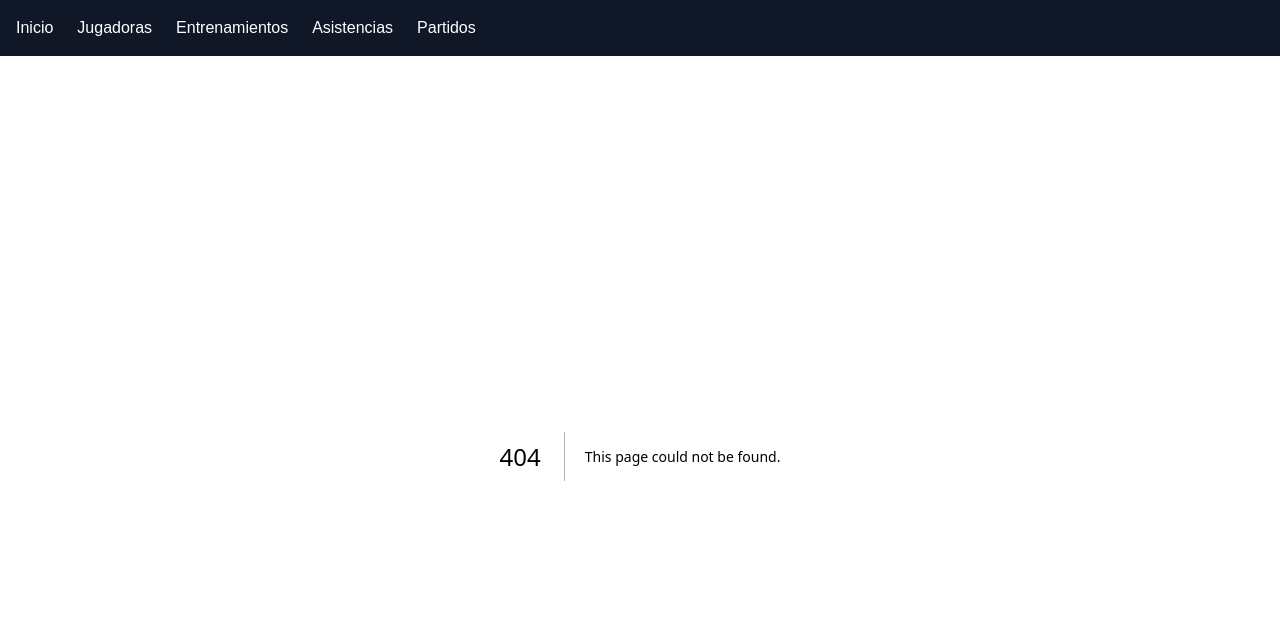
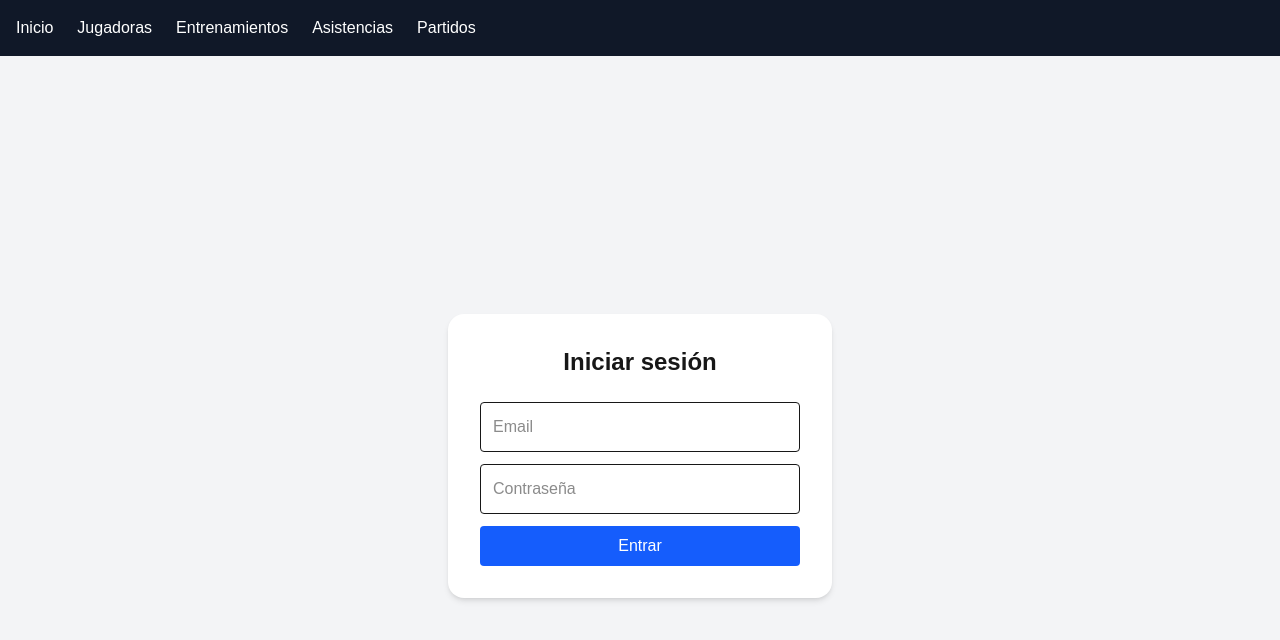
Before and after one commit to nicolasgalban13-dotcom/entrenador-app, a Next.js app: page /login in a window 1280 px wide. Before the commit this address had no page. Shown: the top 640 px of the page. Built offline with nearby package versions, Linux system fonts and the light colour scheme; no server answers.

Commit message:
Add auth guard

```diff
--- /dev/null
+++ b/app/components/AuthGuard.tsx
@@ -0,0 +1,31 @@
+"use client";
+
+import { useEffect } from "react";
+import { useRouter, usePathname } from "next/navigation";
+import { supabase } from "@/lib/supabase";
+
+export default function AuthGuard({
+  children,
+}: {
+  children: React.ReactNode;
+}) {
+  const router = useRouter();
+  const pathname = usePathname();
+
+  useEffect(() => {
+    const checkSession = async () => {
+      const {
+        data: { session },
+      } = await supabase.auth.getSession();
+
+      // Si NO hay sesión y no estás en login
+      if (!session && pathname !== "/login") {
+        router.push("/login");
+      }
+    };
+
+    checkSession();
+  }, [pathname]);
+
+  return <>{children}</>;
+}
--- a/app/layout.tsx
+++ b/app/layout.tsx
@@ -1,5 +1,6 @@
 import "./globals.css";
 import Link from "next/link";
+import AuthGuard from "./components/authguard";
 
 export const metadata = {
   title: "Entrenador App",
@@ -14,6 +15,7 @@ export default function RootLayout({
   return (
     <html lang="es">
       <body>
+        <AuthGuard>
           <nav className="bg-gray-900 text-white p-4 flex gap-6">
             <Link href="/" className="hover:text-blue-400">
               Inicio
@@ -37,6 +39,7 @@ export default function RootLayout({
           </nav>
 
           <div>{children}</div>
+        </AuthGuard>
       </body>
     </html>
   );
--- /dev/null
+++ b/app/login/page.tsx
@@ -0,0 +1,64 @@
+"use client";
+
+import { useState } from "react";
+import { supabase } from "@/lib/supabase";
+import { useRouter } from "next/navigation";
+
+export default function Login() {
+  const [email, setEmail] = useState("");
+  const [password, setPassword] = useState("");
+  const [error, setError] = useState("");
+  const router = useRouter();
+
+  const handleLogin = async () => {
+    setError("");
+
+    const { error } = await supabase.auth.signInWithPassword({
+      email,
+      password,
+    });
+
+    if (error) {
+      setError("Credenciales incorrectas");
+      return;
+    }
+
+    router.push("/");
+  };
+
+  return (
+    <main className="min-h-screen flex items-center justify-center bg-gray-100">
+      <div className="bg-white p-8 rounded-2xl shadow-md w-96">
+        <h1 className="text-2xl font-bold mb-6 text-center">
+          Iniciar sesión
+        </h1>
+
+        <input
+          placeholder="Email"
+          className="border p-3 w-full rounded mb-3"
+          value={email}
+          onChange={(e) => setEmail(e.target.value)}
+        />
+
+        <input
+          type="password"
+          placeholder="Contraseña"
+          className="border p-3 w-full rounded mb-3"
+          value={password}
+          onChange={(e) => setPassword(e.target.value)}
+        />
+
+        {error && (
+          <div className="text-red-600 text-sm mb-3">{error}</div>
+        )}
+
+        <button
+          onClick={handleLogin}
+          className="bg-blue-600 text-white w-full py-2 rounded"
+        >
+          Entrar
+        </button>
+      </div>
+    </main>
+  );
+}
```
Lines whose indentation alone changed are shown as unchanged.
